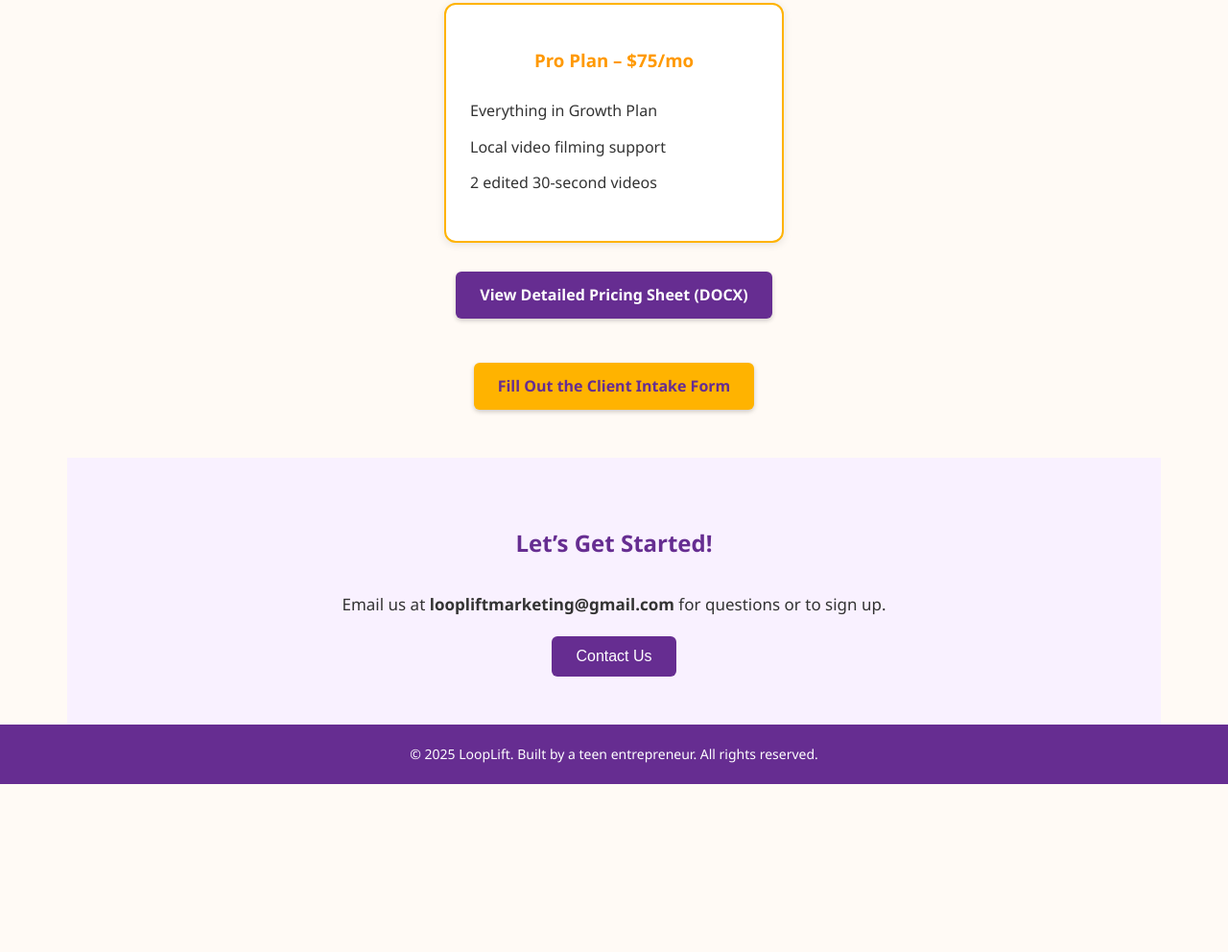
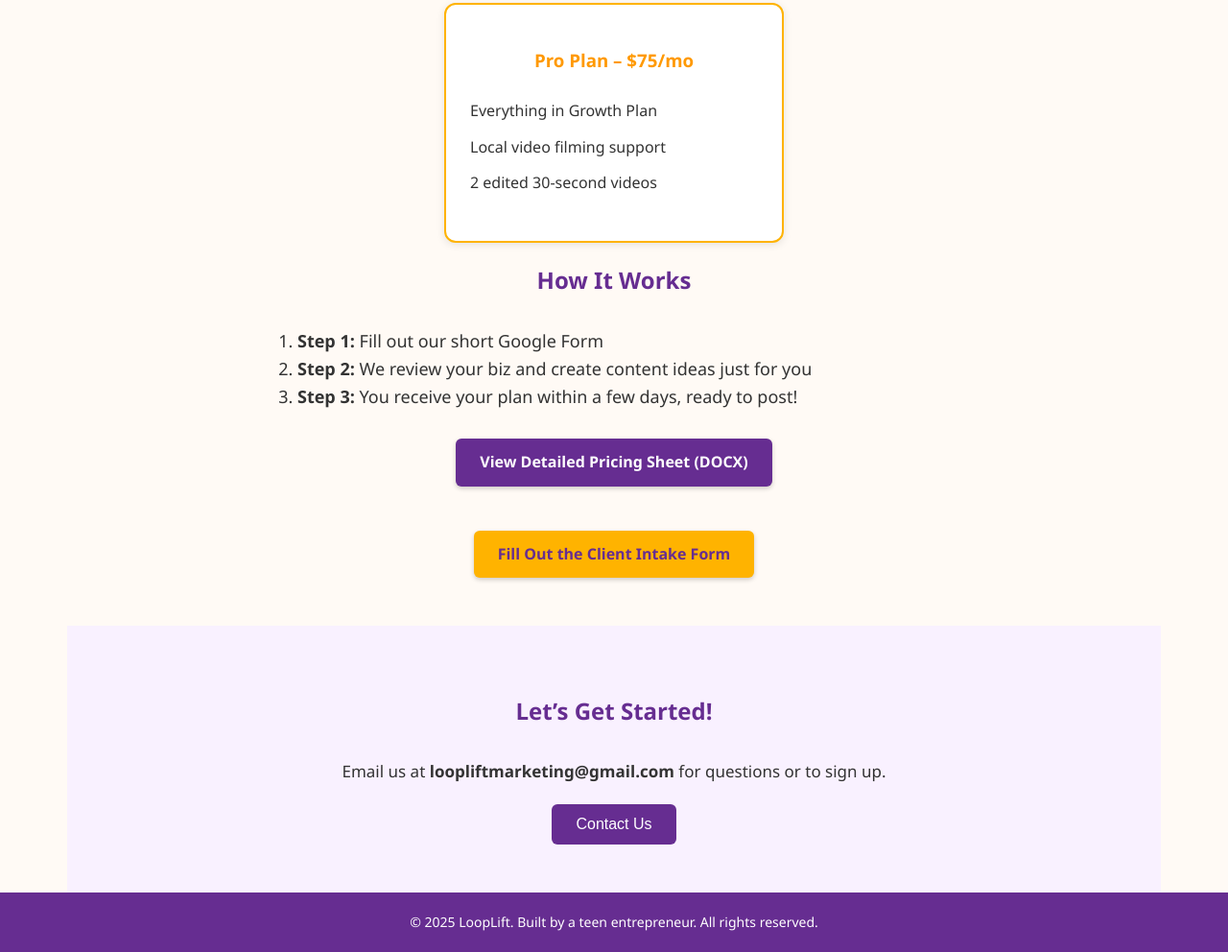
Before and after one commit to LoopLift/LoopLift, a plain HTML site: page index.html in a window 1280 px wide. Shown: the part 1985-2977 px from the top of the page at 96% size. Before the commit the page ends 2802 px from the top, so only its background shows below. Drawn offline with Linux system fonts and the light colour scheme.

Commit message:
Update index.html

```diff
--- a/index.html
+++ b/index.html
@@ -215,6 +215,14 @@
                 </ul>
             </div>
         </div>
+<section class="how-it-works">
+  <h2 style="text-align:center; color:#662D91;">How It Works</h2>
+  <ol style="max-width: 700px; margin: auto; font-size: 18px;">
+    <li><strong>Step 1:</strong> Fill out our short Google Form</li>
+    <li><strong>Step 2:</strong> We review your biz and create content ideas just for you</li>
+    <li><strong>Step 3:</strong> You receive your plan within a few days, ready to post!</li>
+  </ol>
+</section>
 
         <div style="text-align: center; margin-top: 30px;">
             <a href="https://looplift.github.io/LoopLift/LoopLift_Pricing_Sheet%20(1).docx" target="_blank" style="
```
